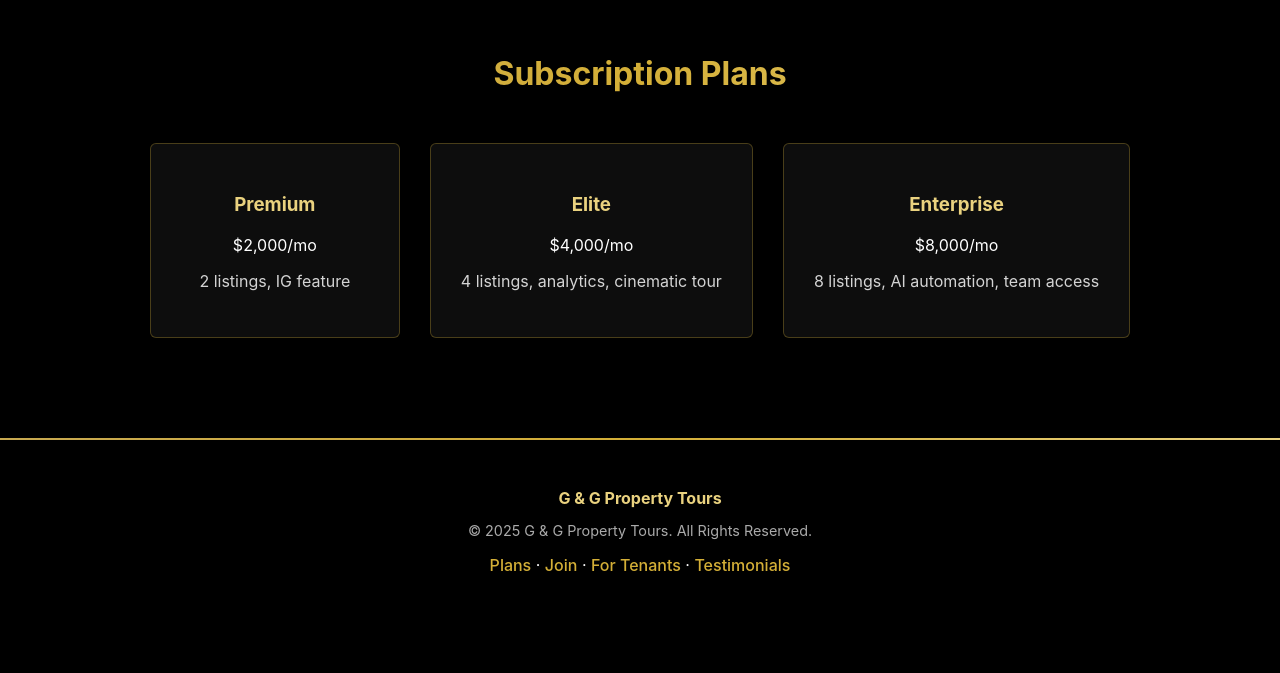
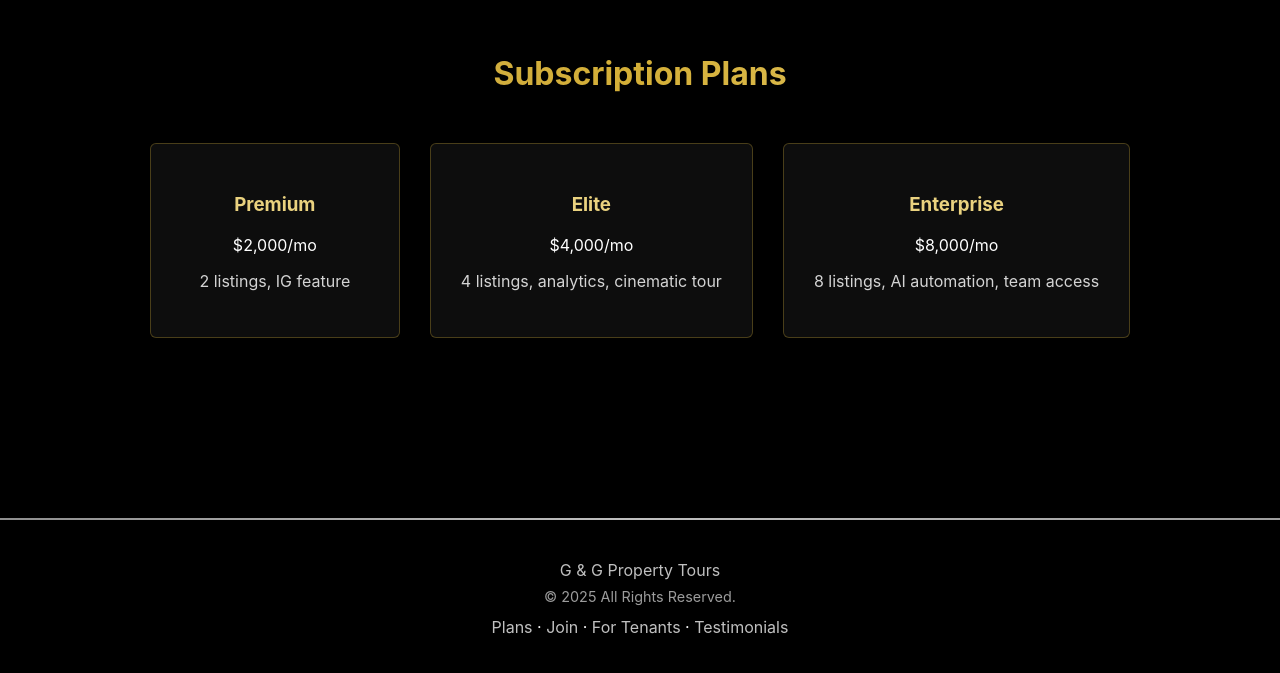
Before and after one commit to gngpropertytours-code/ggtours-luxury-iq400-v5, a Next.js app: page / in a window 1280 px wide. Shown: the part 815-1488 px from the top of the page. Before the commit the page ends 1422 px from the top, so only its background shows below. Built offline with nearby package versions, Linux system fonts and the light colour scheme.

Commit message:
Update Footer.js

```diff
--- a/components/Footer.js
+++ b/components/Footer.js
@@ -8,37 +8,20 @@ export default function Footer() {
       onMouseEnter={() => setHover(true)}
       onMouseLeave={() => setHover(false)}
       style={{
-        padding: "2rem",
-        textAlign: "center",
-        color: "#fff",
-        backgroundColor: "#000",
-        borderTop: "2px solid transparent",
-        borderImage: "linear-gradient(90deg, #C8A951, #D4AF37, #EAD27F) 1",
-        backgroundImage: hover
-          ? "linear-gradient(90deg, rgba(200,169,81,0.2), rgba(234,210,127,0.3))"
-          : "none",
-        transition: "background-image 1s ease"
+        padding: '40px 20px', textAlign: 'center', background: '#000', marginTop: '80px',
+        borderTop: '2px solid', borderImage: 'linear-gradient(90deg, #8F8F8F, #C0C0C0, #9E9E9E) 1',
+        backgroundImage: hover ? 'linear-gradient(90deg, rgba(192,192,192,0.12), rgba(168,168,168,0.12))' : 'none',
+        transition: 'background-image 0.8s ease'
       }}
     >
-      <p style={{ color: "#EAD27F", fontWeight: "bold", marginBottom: "0.5rem" }}>
-        G & G Property Tours
+      <p style={{ color: '#BFBFBF', margin: '0 0 8px' }}>G & G Property Tours</p>
+      <p style={{ color: '#9C9C9C', fontSize: '0.9rem', margin: 0 }}>
+        © {new Date().getFullYear()} All Rights Reserved.
       </p>
-      <p style={{ fontSize: "0.9rem", color: "#aaa" }}>
-        © 2025 G & G Property Tours. All Rights Reserved.
-      </p>
-      <div style={{ marginTop: "1rem" }}>
-        <a href="/plans" style={linkStyle}>Plans</a> ·{" "}
-        <a href="/subscriber-signup" style={linkStyle}>Join</a> ·{" "}
-        <a href="/tenant-signup" style={linkStyle}>For Tenants</a> ·{" "}
-        <a href="/testimonials" style={linkStyle}>Testimonials</a>
+      <div style={{ marginTop: '12px' }}>
+        <a href="/plans" style={l}>Plans</a> · <a href="/subscriber-signup" style={l}>Join</a> · <a href="/tenant-signup" style={l}>For Tenants</a> · <a href="/testimonials" style={l}>Testimonials</a>
       </div>
     </footer>
   );
 }
-
-const linkStyle = {
-  color: "#D4AF37",
-  textDecoration: "none",
-  fontWeight: "500",
-  transition: "color 0.3s ease"
-};
+const l = { color: '#C0C0C0', textDecoration: 'none' };
```
